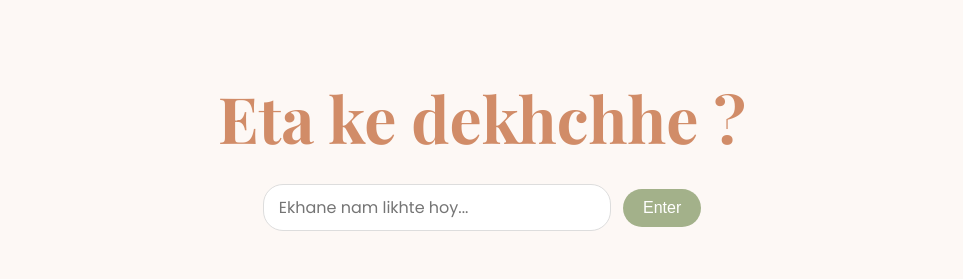
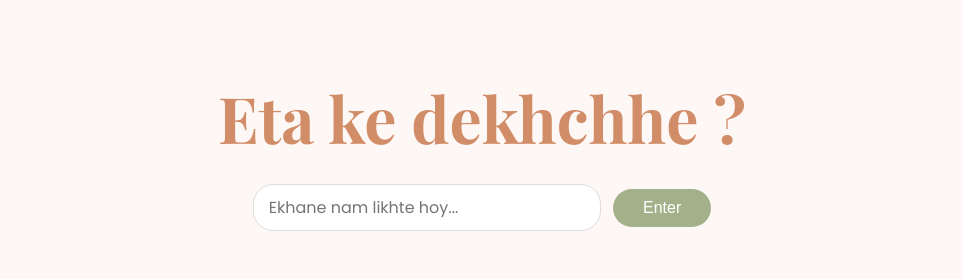
Before and after one commit to hunkycolony-003/hunkycolony-003.github.io, a plain HTML site: page gift/index.html in a window 1280 px wide. Shown: the top 279 px of the page, without its empty margins (158-1121 px from the left). Drawn offline with nearby package versions, Linux system fonts and the light colour scheme.

Commit message:
Edited button size

```diff
--- a/gift/index.html
+++ b/gift/index.html
@@ -34,7 +34,7 @@
         .name-prompt { margin-top: 1.5rem; margin-bottom: 2rem; }
         .name-prompt input { padding: 10px 15px; border: 1px solid #ddd; border-radius: 20px; font-family: 'Poppins', sans-serif; font-size: 1rem; margin-right: 0.5rem; outline: none; transition: border-color 0.3s ease; }
         .name-prompt input:focus { border-color: #d18c68; }
-        .name-prompt button { padding: 10px 20px; border: none; border-radius: 20px; background-color: #a3b18a; color: white; font-size: 1rem; cursor: pointer; transition: background-color 0.3s ease; }
+        .name-prompt button { padding: 10px 30px; border: none; border-radius: 20px; background-color: #a3b18a; color: white; font-size: 1rem; cursor: pointer; transition: background-color 0.3s ease; }
         .name-prompt button:hover { background-color: #8f9d78; }
         #responseMessage { margin-top: 1rem; font-size: 1.1rem; color: #d18c68; font-weight: bold; height: 20px; transition: opacity 0.5s ease; }
 
```
